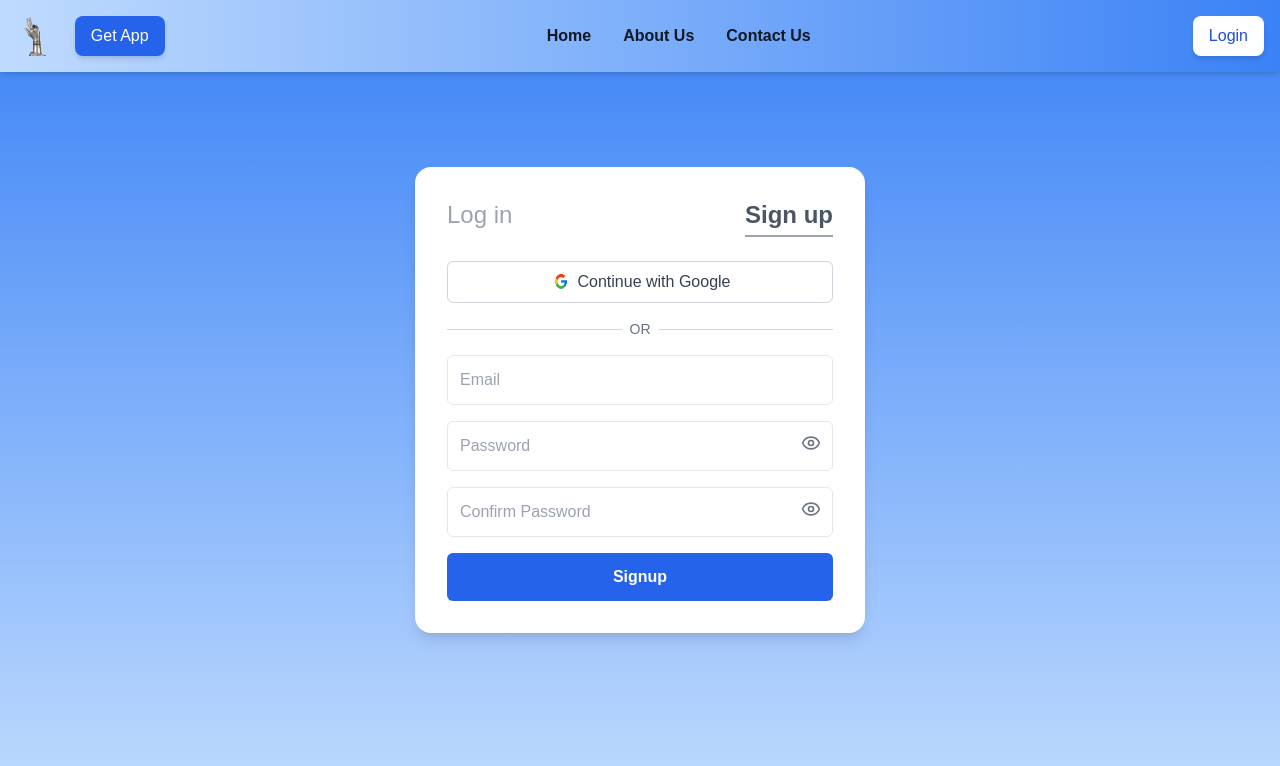
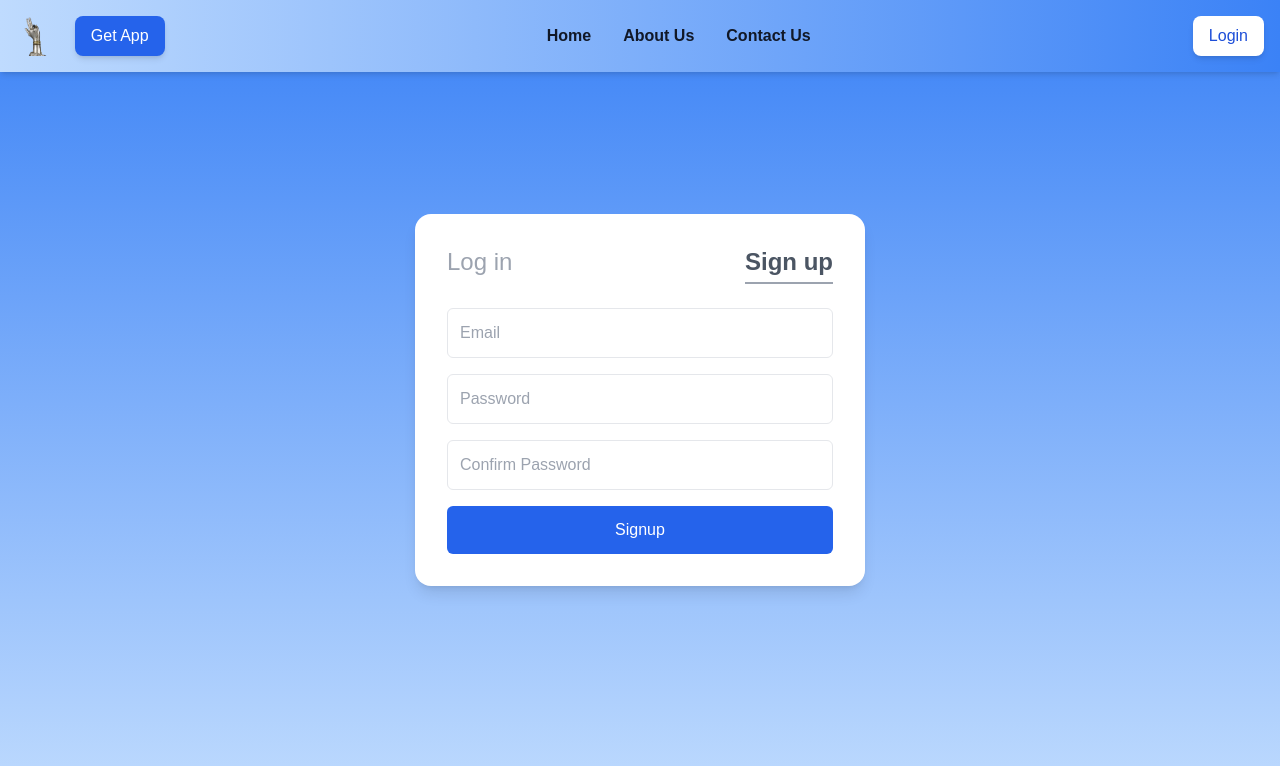
Before and after one commit to Mr-Ndi/MBank, a Next.js app in the folder frontside/: page /signup in a window 1280 px wide. Shown: the top 766 px of the page. Built offline with nearby package versions, Linux system fonts and the light colour scheme.

Commit message:
sample fetching

```diff
--- a/frontside/app/login/page.tsx
+++ b/frontside/app/login/page.tsx
@@ -1,7 +1,8 @@
 "use client";
-import React, { useState } from "react";
+import { useState } from "react";
 import { Eye, EyeOff } from "lucide-react";
 import { useRouter } from "next/navigation";
+import { login, googleLogin } from "../utils/api"; // Import API helper
 
 const LoginPage = () => {
   const [showPassword, setShowPassword] = useState(false);
@@ -9,39 +10,53 @@ const LoginPage = () => {
   const [password, setPassword] = useState("");
   const router = useRouter();
 
-  const handleSubmit = (e: React.FormEvent) => {
+  // Handle Normal Login
+  const handleSubmit = async (e: React.FormEvent) => {
     e.preventDefault();
-    if (!email || !password) {
-      alert("Please fill in all fields!");
-      return;
+    try {
+      const data = await login(email, password);
+      localStorage.setItem("token", data.token); // Save token
+      router.push("/dashboard"); // Redirect
+    } catch (err: any) {
+      alert(err.message);
     }
-    console.log("Logging in with:", email, password);
-    // Handle authentication logic here
+  };
+
+  // Handle Google Login
+  const handleGoogleLogin = async () => {
+    try {
+      const data = await googleLogin();
+      localStorage.setItem("token", data.token); // Save token
+      router.push("/dashboard"); // Redirect
+    } catch (err: any) {
+      alert(err.message);
+    }
   };
 
   return (
     <div className="flex items-center justify-center min-h-screen bg-gradient-to-b from-blue-500 to-blue-200">
       <div className="bg-white p-8 rounded-2xl shadow-lg w-[450px]">
-        {/* Login & Signup Header */}
         <div className="flex justify-between mb-6">
           <h2 className="text-2xl font-semibold text-gray-600 border-b-2 border-gray-400 pb-1">
             Login
           </h2>
           <h2
             className="text-2xl text-gray-400 cursor-pointer hover:text-gray-600 transition"
-            onClick={() => router.push("/signup")} // Navigate to sign-up page
+            onClick={() => router.push("/signup")}
           >
             Sign up
           </h2>
         </div>
 
         {/* Google Login Button */}
-        <button className="w-full flex items-center justify-center gap-2 border border-gray-300 text-gray-700 p-3 rounded-md hover:bg-gray-100 transition">
+        <button
+          onClick={handleGoogleLogin}
+          className="w-full flex items-center justify-center gap-2 border border-gray-300 text-gray-700 p-3 rounded-md hover:bg-gray-100 transition"
+        >
           <img src="/google-icon.png" alt="Google" className="w-5 h-5" />
           Continue with Google
         </button>
 
-        {/* OR Divider */}
         <div className="flex items-center my-4">
           <div className="flex-1 h-px bg-gray-300"></div>
           <span className="px-2 text-gray-500 text-sm">OR</span>
@@ -50,13 +65,8 @@ const LoginPage = () => {
 
         {/* Login Form */}
         <form className="space-y-4" onSubmit={handleSubmit}>
-          {/* Email Input */}
           <div className="relative">
-            <label htmlFor="email" className="sr-only">
-              Email
-            </label>
             <input
-              id="email"
               type="email"
               value={email}
               onChange={(e) => setEmail(e.target.value)}
@@ -66,13 +76,8 @@ const LoginPage = () => {
             />
           </div>
 
-          {/* Password Input */}
           <div className="relative">
-            <label htmlFor="password" className="sr-only">
-              Password
-            </label>
             <input
-              id="password"
               type={showPassword ? "text" : "password"}
               value={password}
               onChange={(e) => setPassword(e.target.value)}
@@ -89,7 +94,6 @@ const LoginPage = () => {
             </button>
           </div>
 
-          {/* Login Button */}
           <button
             type="submit"
             className="w-full bg-blue-600 text-white p-3 rounded-md font-semibold hover:bg-blue-700 transition"
--- a/frontside/app/signup/page.tsx
+++ b/frontside/app/signup/page.tsx
@@ -2,6 +2,7 @@
 import { useState } from "react";
 import { Eye, EyeOff } from "lucide-react";
 import { useRouter } from "next/navigation";
+import { signup } from "../utils/api"; // Import API helper
 
 export default function Signup() {
   const [email, setEmail] = useState("");
@@ -11,23 +12,29 @@ export default function Signup() {
   const [showConfirmPassword, setShowConfirmPassword] = useState(false);
   const router = useRouter();
 
-  const handleSignup = (e: React.FormEvent) => {
+  const handleSignup = async (e: React.FormEvent) => {
     e.preventDefault();
     if (password !== confirmPassword) {
       alert("Passwords do not match!");
       return;
     }
-    console.log("Signing up with:", { email, password });
+
+    try {
+      const data = await signup(email, password);
+      localStorage.setItem("token", data.token); // Save token
+      router.push("/dashboard"); // Redirect
+    } catch (err: any) {
+      alert(err.message);
+    }
   };
 
   return (
     <div className="flex justify-center items-center min-h-screen bg-gradient-to-b from-blue-500 to-blue-200">
       <div className="bg-white p-8 rounded-2xl shadow-lg w-[450px]">
-        {/* Log in | Sign up Header */}
         <div className="flex justify-between mb-6">
           <h2
             className="text-2xl text-gray-400 cursor-pointer hover:text-gray-600 transition"
-            onClick={() => router.push("/login")} // Navigate to login page
+            onClick={() => router.push("/login")}
           >
             Log in
           </h2>
@@ -36,76 +43,35 @@ export default function Signup() {
           </h2>
         </div>
 
-        {/* Google Signup Button */}
-        <button className="w-full flex items-center justify-center gap-2 border border-gray-300 text-gray-700 p-2 rounded-md hover:bg-gray-100 transition">
-          <img src="/google-icon.png" alt="Google" className="w-5 h-5" />
-          Continue with Google
-        </button>
-
-        {/* OR Divider */}
-        <div className="flex items-center my-4">
-          <div className="flex-1 h-px bg-gray-300"></div>
-          <span className="px-2 text-gray-500 text-sm">OR</span>
-          <div className="flex-1 h-px bg-gray-300"></div>
-        </div>
-
-        {/* Signup Form */}
         <form onSubmit={handleSignup} className="space-y-4">
-          {/* Email Input */}
-          <div className="relative">
           <input
             type="email"
             placeholder="Email"
-              className="w-full p-3 border rounded-md focus:ring focus:ring-blue-300"
+            className="w-full p-3 border rounded-md"
             value={email}
             onChange={(e) => setEmail(e.target.value)}
             required
           />
-          </div>
 
-          {/* Password Input */}
-          <div className="relative">
           <input
             type={showPassword ? "text" : "password"}
             placeholder="Password"
-              className="w-full p-3 border rounded-md focus:ring focus:ring-blue-300 pr-10"
+            className="w-full p-3 border rounded-md"
             value={password}
             onChange={(e) => setPassword(e.target.value)}
             required
           />
-            <button
-              type="button"
-              className="absolute right-3 top-3 text-gray-500"
-              onClick={() => setShowPassword(!showPassword)}
-            >
-              {showPassword ? <EyeOff size={20} /> : <Eye size={20} />}
-            </button>
-          </div>
 
-          {/* Confirm Password Input */}
-          <div className="relative">
           <input
             type={showConfirmPassword ? "text" : "password"}
             placeholder="Confirm Password"
-              className="w-full p-3 border rounded-md focus:ring focus:ring-blue-300 pr-10"
+            className="w-full p-3 border rounded-md"
             value={confirmPassword}
             onChange={(e) => setConfirmPassword(e.target.value)}
             required
           />
-            <button
-              type="button"
-              className="absolute right-3 top-3 text-gray-500"
-              onClick={() => setShowConfirmPassword(!showConfirmPassword)}
-            >
-              {showConfirmPassword ? <EyeOff size={20} /> : <Eye size={20} />}
-            </button>
-          </div>
 
-          {/* Signup Button */}
-          <button
-            type="submit"
-            className="w-full bg-blue-600 text-white p-3 rounded-md font-semibold hover:bg-blue-700 transition"
-          >
+          <button type="submit" className="w-full bg-blue-600 text-white p-3 rounded-md">
             Signup
           </button>
         </form>
--- /dev/null
+++ b/frontside/app/utils/api.ts
@@ -0,0 +1,42 @@
+export const API_URL = "http://localhost:5000/api/students"; // Change this to your backend URL
+
+// Function for user signup
+export const signup = async (email: string, password: string) => {
+  const res = await fetch(`${API_URL}/signup`, {
+    method: "POST",
+    headers: { "Content-Type": "application/json" },
+    body: JSON.stringify({ email, password }),
+  });
+
+  const data = await res.json();
+  if (!res.ok) throw new Error(data.message || "Signup failed");
+
+  return data; // Return token or user data
+};
+
+// Function for user login
+export const login = async (email: string, password: string) => {
+  const res = await fetch(`${API_URL}/login`, {
+    method: "POST",
+    headers: { "Content-Type": "application/json" },
+    body: JSON.stringify({ email, password }),
+  });
+
+  const data = await res.json();
+  if (!res.ok) throw new Error(data.message || "Login failed");
+
+  return data;
+};
+
+// Function for Google login
+export const googleLogin = async () => {
+  const res = await fetch(`${API_URL}/google-login`, {
+    method: "POST",
+    headers: { "Content-Type": "application/json" },
+  });
+
+  const data = await res.json();
+  if (!res.ok) throw new Error(data.message || "Google login failed");
+
+  return data;
+};
```
Lines whose indentation alone changed are shown as unchanged.
